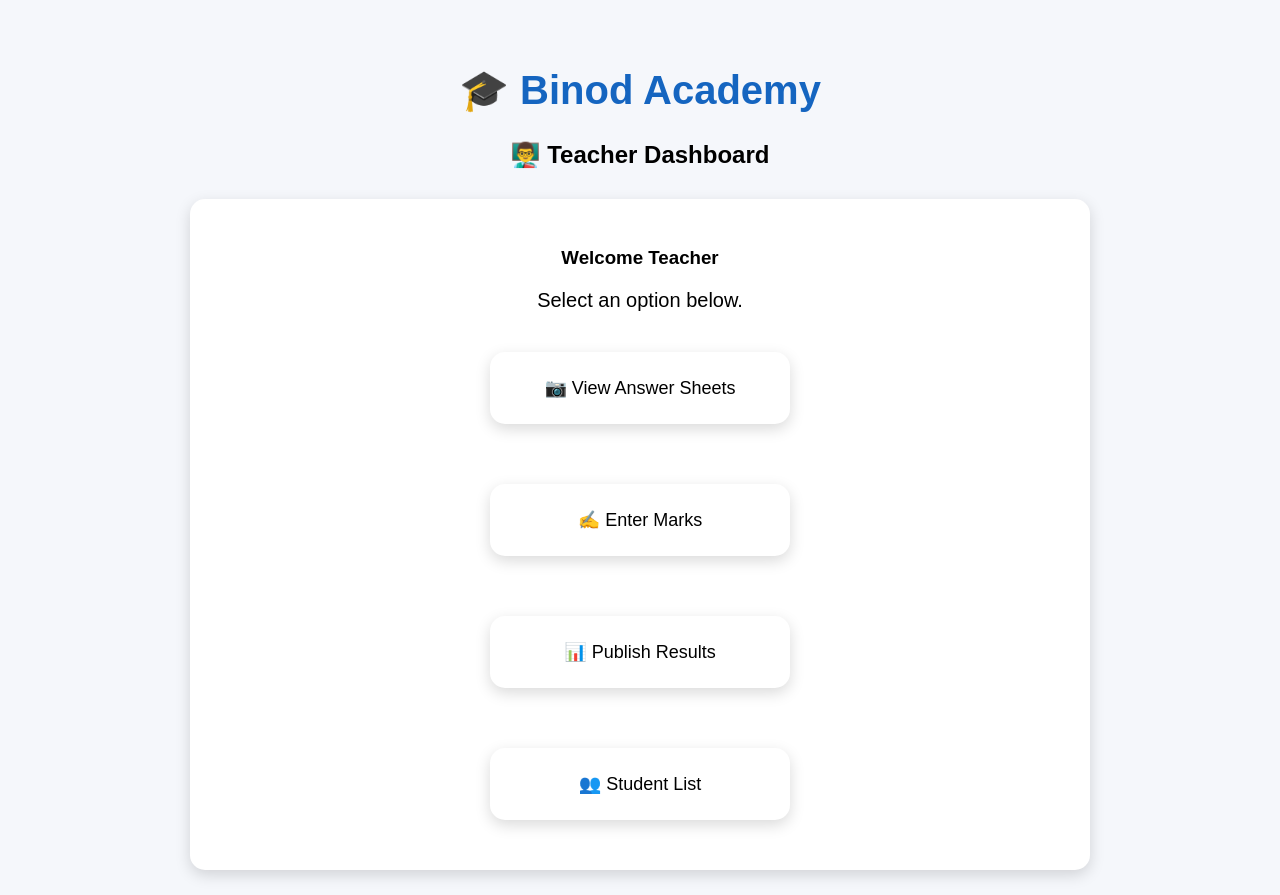
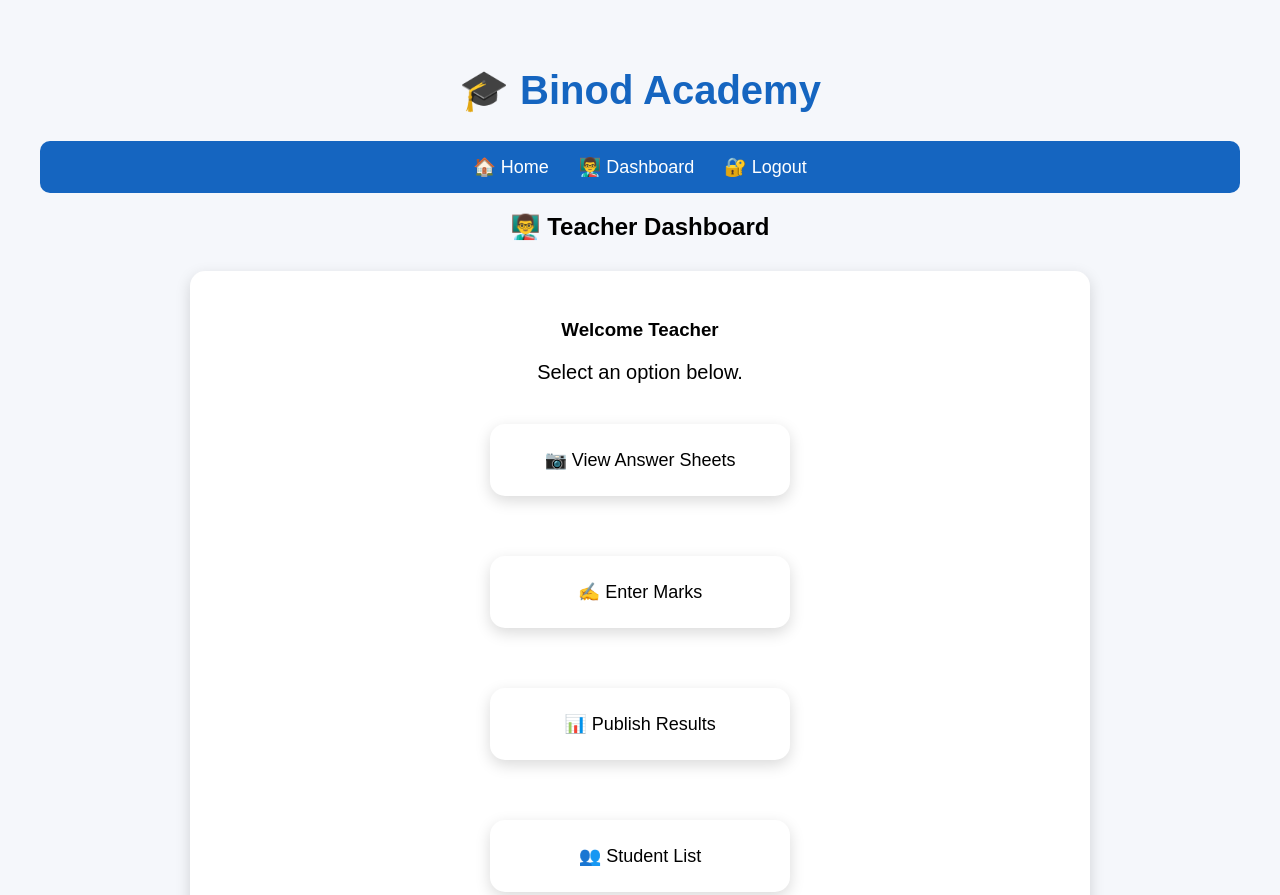
Before and after one commit to BInod100000/binod-academy, a plain HTML site: page teacher.html in a window 1280 px wide. Shown: the top 895 px of the page. Drawn offline with Linux system fonts and the light colour scheme.

Commit message:
Update teacher.html

```diff
--- a/teacher.html
+++ b/teacher.html
@@ -10,6 +10,11 @@
 <body>
 
 <h1>🎓 Binod Academy</h1>
+    <nav>
+    <a href="index.html">🏠 Home</a>
+    <a href="teacher.html">👨‍🏫 Dashboard</a>
+    <a href="login.html">🔐 Logout</a>
+</nav>
 
 <h2>👨‍🏫 Teacher Dashboard</h2>
 
```
